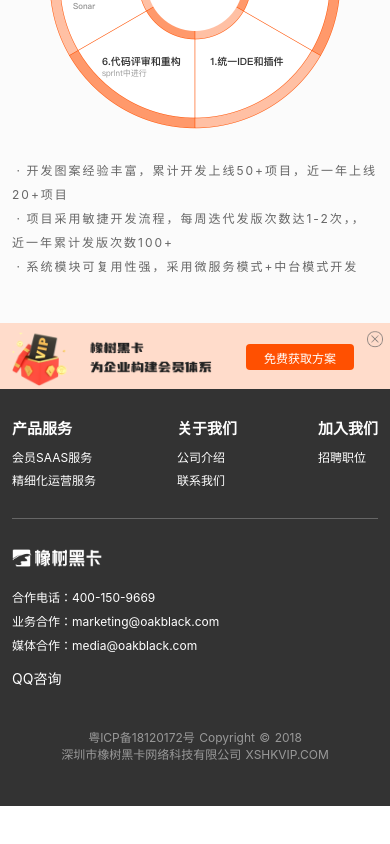
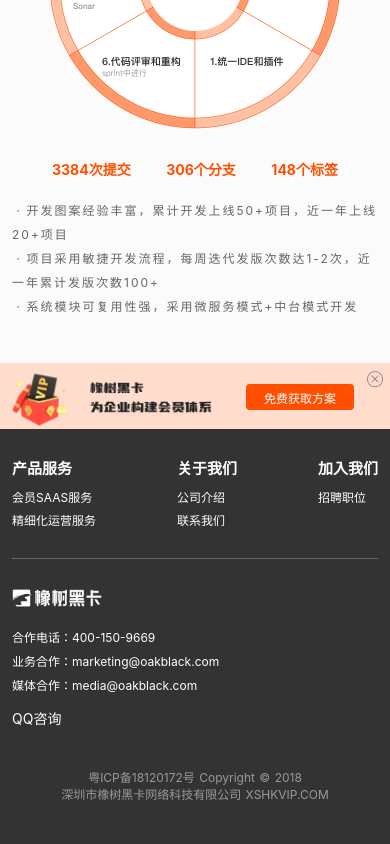
Before and after one commit to wuchujiang/website, a Nuxt app: page /saas in a window 390 px wide. Shown: the part 1324-2168 px from the top of the page. Before the commit the page ends 2130 px from the top, so only its background shows below. Built offline with nearby package versions, Linux system fonts and the light colour scheme.

Commit message:
样式修改

```diff
--- a/components/footer/footer.vue
+++ b/components/footer/footer.vue
@@ -9,24 +9,12 @@
         <a class='qqkf' target="_blank" href="http://wpa.qq.com/msgrd?v=3&uin=&site=qq&menu=yes">QQ咨询</a>
       </div>
       <div class="r-nav">
-        <div class="item">
-          <h2>产品服务</h2>
+        <div class="item" v-for="(item) in nav" :key="item.name">
+          <h2>{{ item.name }}</h2>
           <ul>
-            <li><nuxt-link to="/saas">会员SAAS服务</nuxt-link></li>
-            <li><nuxt-link to="/operation">精细化运营服务</nuxt-link></li>
-          </ul>
-        </div>
-        <div class="item">
-          <h2>关于我们</h2>
-          <ul>
-            <li><nuxt-link to="/about">公司介绍</nuxt-link></li>
-            <li><nuxt-link to="/contact">联系我们</nuxt-link></li>
-          </ul>
-        </div>
-        <div class="item">
-          <h2>加入我们</h2>
-          <ul>
-            <li><nuxt-link to="/join">招聘职位</nuxt-link></li>
+            <li v-for="(i) in item.sec_list" :key="i.name">
+              <nuxt-link :to="i.url">{{ i.name }}</nuxt-link>
+            </li>
           </ul>
         </div>
       </div>
@@ -120,6 +108,28 @@
   data() {
     return {
       showBackTop: false,
+      nav: [
+        {
+          name: '产品服务',
+          sec_list: [
+            {name: '会员SAAS服务', type: 'saas', url: '/saas'},
+            {name: '精细化运营服务', type: 'operation', url: '/operation'},
+          ]
+        },
+        {
+          name: '关于我们',
+          sec_list: [
+            {name: '公司介绍', type: 'about', url: '/about'},
+            {name: '联系我们', type: 'contact', url: '/contact'},
+          ]
+        },
+        {
+          name: '加入我们',
+          sec_list: [
+            {name: '招聘职位', type: 'join', url: '/join'},
+          ]
+        }
+      ]
     };
   },
   mounted() {
--- a/pages/about.vue
+++ b/pages/about.vue
@@ -54,9 +54,7 @@
                 <span>【橡树黑卡小程序】</span>
               </div>
               <p>
-                与龙腾出行、海南航空、希尔顿、洲际、凯悦、
-                雅高、滴滴出行、易安保险等企业达成合作，
-                整合权益资源，搭建会员系统，奠基To B能力
+                与龙腾出行、海南航空、希尔顿、洲际、凯悦、雅高、滴滴出行、易安保险等企业达成合作，整合权益资源，搭建会员系统，奠基ToB能力
               </p>
               <b></b>
             </div>
@@ -106,9 +104,7 @@
                 <span>【全新推出橡树生活权益平台】</span>
               </div>
               <p>
-                橡树生活权益平台，涵盖娱乐视听类、生
-                活服务类、旅游出行、车主福利、阅读学
-                习、医护健康等300余项权益服务
+                橡树生活权益平台，涵盖娱乐视听类、生活服务类、旅游出行、车主福利、阅读学习、医护健康等300余项权益服务
               </p>
               <b></b>
             </div>
--- a/pages/saas.vue
+++ b/pages/saas.vue
@@ -99,11 +99,14 @@
                 <li>快速上线</li>
                 <li>持续迭代</li>
               </ul>
+              <div class="jishu">
+                <div>3384次提交</div>     <div>306个分支</div>    <div>148个标签</div>
+              </div>
               <div class="item">
                 开发图案经验丰富，累计开发上线50+项目，近一年上线20+项目
               </div>
               <div class="item">
-                项目采用敏捷开发流程，每周迭代发版次数达1-2次，，近一年累计发版次数100+
+                项目采用敏捷开发流程，每周迭代发版次数达1-2次，近一年累计发版次数100+
               </div>
               <div class="item">
                 系统模块可复用性强，采用微服务模式+中台模式开发
@@ -468,5 +471,13 @@
   .mobile-second-nav{
     display: block;
   }
+  .jishu{
+    display: flex;
+    justify-content: space-between;
+    font-size: 14px;
+    color: #FF5001;
+    font-weight: bold;
+    padding: 0 40px 20px;
+  }
 }
 </style>
```
